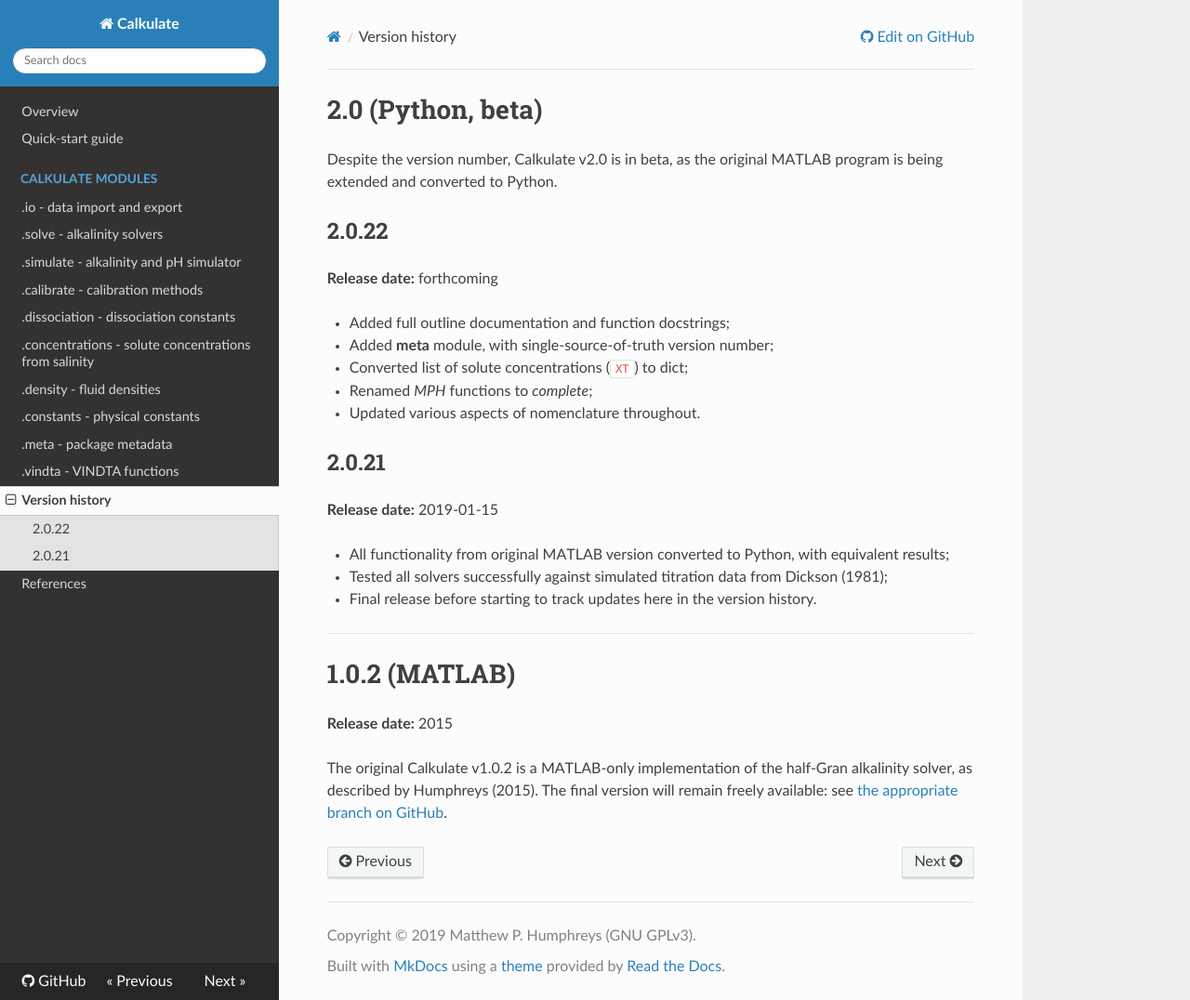
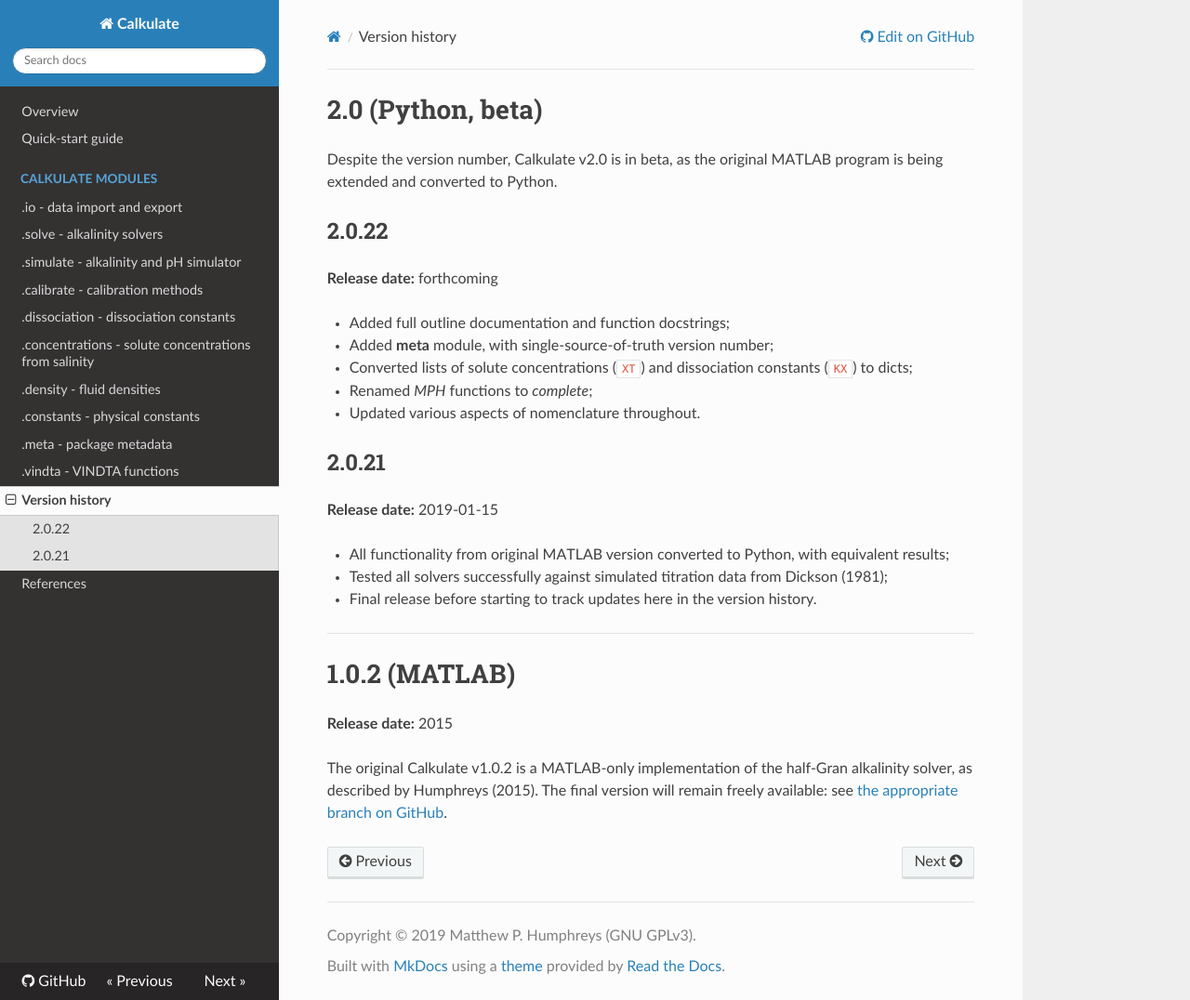
Before and after one commit to mvdh7/calkulate, an MkDocs documentation site: the page built from docs/version-history.md, in a window 1280 px wide and 1076 px high. Shown: the whole window at 93% size. Built offline with MkDocs 1.6.1, drawn with Linux system fonts in a browser that asks for light colours; nearby versions of some CDN libraries.

Commit message:
Note new dict approach for KX

```diff
--- a/docs/version-history.md
+++ b/docs/version-history.md
@@ -9,7 +9,7 @@
 
   * Added full outline documentation and function docstrings;
   * Added **meta** module, with single-source-of-truth version number;
-  * Converted list of solute concentrations (`XT`) to dict;
+  * Converted lists of solute concentrations (`XT`) and dissociation constants (`KX`) to dicts;
   * Renamed *MPH* functions to *complete*;
   * Updated various aspects of nomenclature throughout.
 
```
